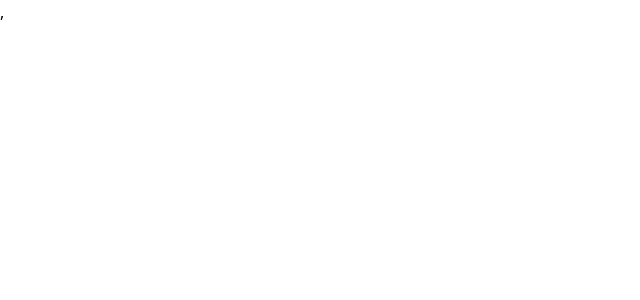
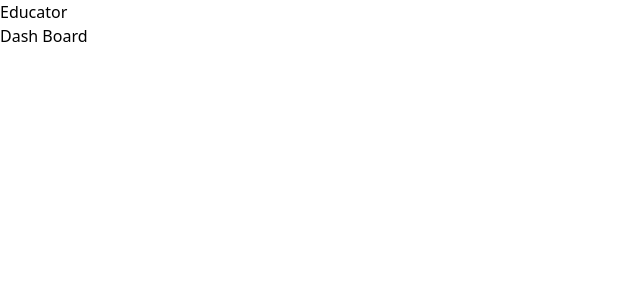
Before and after one commit to Haritharu41/Edemy, a React (Vite) app: page /educator/educator in a window 1280 px wide. Before the commit this address had no page. Shown: the top 300 px of the page, without its empty margins (0-640 px from the left). Built offline with nearby package versions, Linux system fonts and the light colour scheme.

Commit message:
Router set up

```diff
--- a/src/App.jsx
+++ b/src/App.jsx
@@ -7,6 +7,11 @@
 import MyEnrollment from "./page/student/MyEnrollment";
 import Player from "./page/student/Player";
 import Loading from "./components/student/Loading";
+import Educator from "./page/educator/Educator";
+import AddCourse from "./page/educator/AddCourse";
+import Dashboard from "./page/educator/Dashboard";
+import MyCourses from "./page/educator/MyCourses";
+import StudentsEnrolled from "./page/educator/StudentsEnrolled";
 
 function App() {
   return (
@@ -19,6 +24,13 @@
         <Route path="/my-enrollments" element={<MyEnrollment />} />
         <Route path="/player/:courseId" element={<Player />} />
         <Route path="/loading/:path" element={<Loading />} />
+
+        <Route path="/educator" element={<Educator />}>
+          <Route path="educator" element={<Dashboard />} />
+          <Route path="add-course" element={<AddCourse />} />
+          <Route path="My-courses" element={<MyCourses />} />
+          <Route path="students-enrolled" element={<StudentsEnrolled />} />
+        </Route>
       </Routes>
     </div>
   );
--- a/src/main.jsx
+++ b/src/main.jsx
@@ -10,6 +10,6 @@
   <BrowserRouter>
   <AppContextProvider>
     <App />
-  </AppContextProvider>,
+  </AppContextProvider>
   </BrowserRouter>
 )
--- a/src/page/educator/Educator.jsx
+++ b/src/page/educator/Educator.jsx
@@ -1,9 +1,13 @@
 import React from 'react'
+import { Outlet } from 'react-router-dom'
 
 function Educator() {
   return (
     <div>
       <h1>Educator </h1>
+      <div>
+        {<Outlet/>}
+      </div>
     </div>
   )
 }
```
